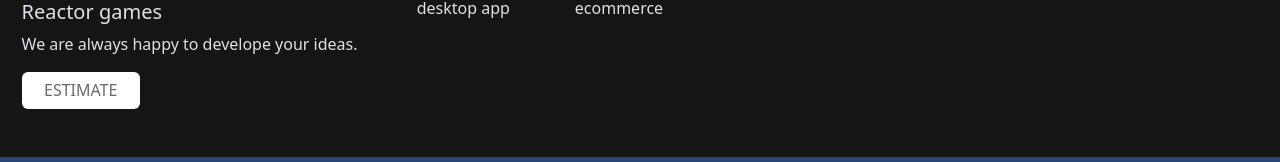
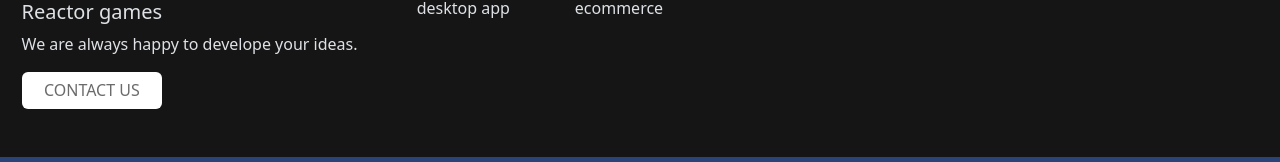
Before and after one commit to rpalanga/vite-boolfolio, a Vue app: page / in a window 1280 px wide. Shown: the part 368-530 px from the top of the page. Built offline with nearby package versions, Linux system fonts and the light colour scheme; no server answers.

Commit message:
feat: contact-us router-link

```diff
--- a/src/components/AppFooter.vue
+++ b/src/components/AppFooter.vue
@@ -1,6 +1,7 @@
 <script>
 export default {
     name: "Appfooter",
+
 };
 </script>
 
@@ -15,7 +16,13 @@ export default {
                 <img src="/src/assets/images/reactor-games.png" alt="">
                 <h5 class="pt-2">Reactor games</h5>
                 <p class="">We are always happy to develope your ideas.</p>
-                <a href="#" class="btn primary-btn ">estimate</a>
+
+
+                <router-link class="btn primary-btn " :to="{ name: 'contact-us' }">
+                    contact us
+                </router-link>
+
+
             </div>
 
             <div class="d-flex flex-column">
```
